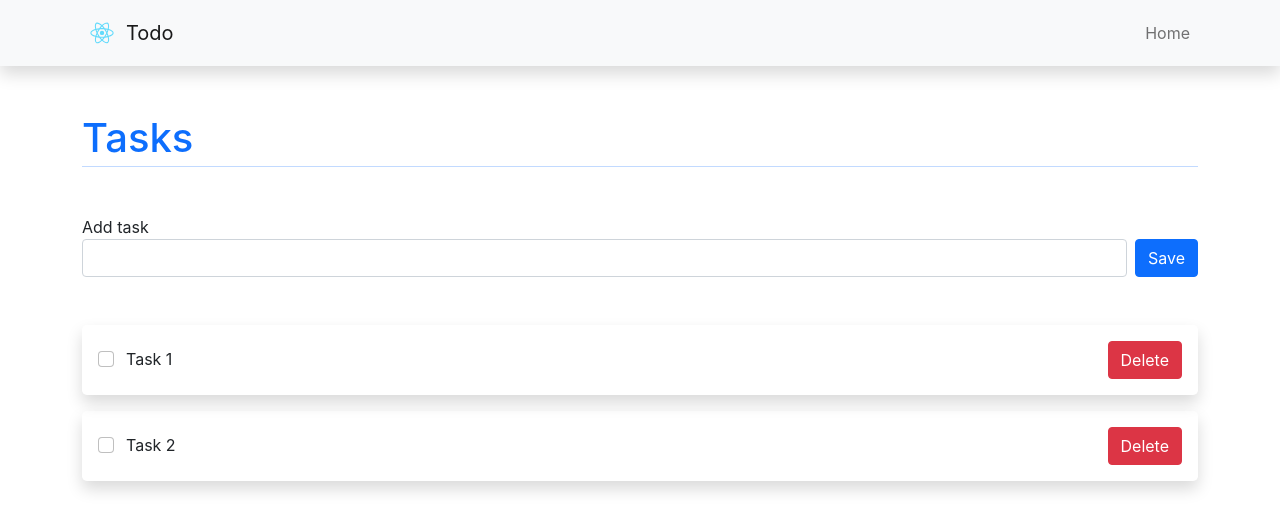
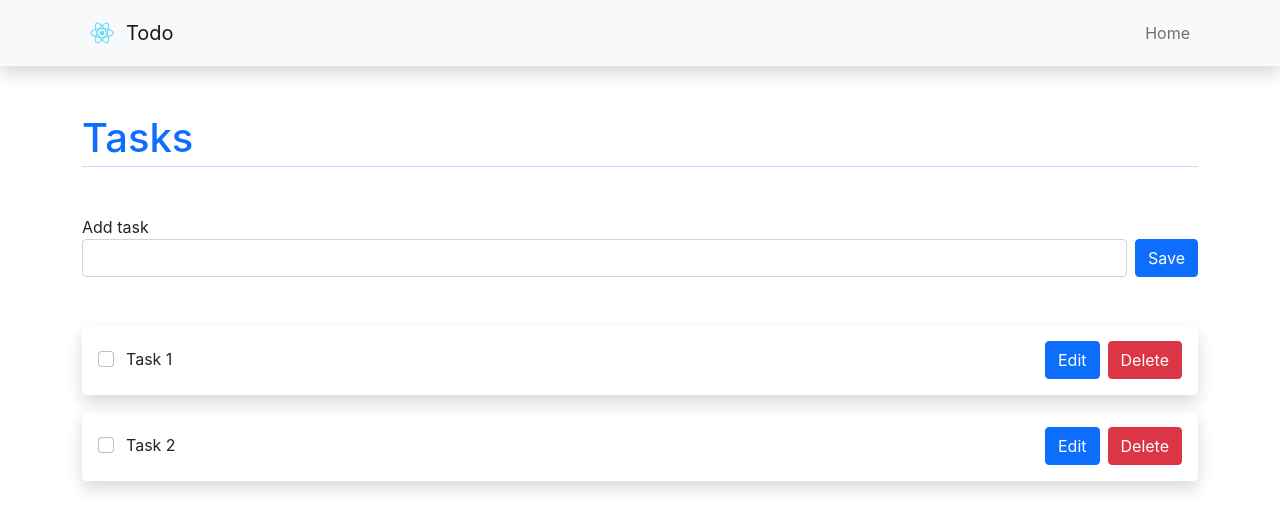
Before and after one commit to BryanBerger98/todo-react, a React (Create React App) app: page / in a window 1280 px wide. Shown: the top 530 px of the page. Built offline with nearby package versions, Linux system fonts and the light colour scheme.

Commit message:
feat(tasks): add edit task function

```diff
--- a/src/Components/Task.jsx
+++ b/src/Components/Task.jsx
@@ -1,14 +1,46 @@
+import { useContext, useState } from "react";
+import { TasksContext } from "../Context/TasksContext";
 import DeleteTaskButton from "./DeleteTaskButton";
 
 function Task(props) {
+
+    const tasksContext = useContext(TasksContext);
+
+    const [editMode, setEditMode] = useState(false);
+    const [taskValue, setTaskValue] = useState('');
+
+    const onEditTask = () => {
+        setTaskValue(props.task.title);
+        setEditMode(true);
+    }
+
+    const onSaveTask = () => {
+        tasksContext.editTask({...props.task, title: taskValue}, props.index);
+        setTaskValue('');
+        setEditMode(false);
+    }
+
+    const onChangeTaskInputValue = (event) => {
+        setTaskValue(event.target.value);
+    }
+
     return (
         <div className="p-3 rounded-3 shadow mb-3 d-flex">
-            <label className="flex-fill my-auto d-flex" htmlFor={'flexCheckDefault' + props.index}>
-                <div className="form-check">
-                    <input className="form-check-input" type="checkbox" id={'flexCheckDefault' + props.index} onChange={() => props.onCheckTask(props.index)} checked={props.task.checked} />
+            {
+                !editMode ?
+                <label className="flex-fill my-auto d-flex me-2" htmlFor={'flexCheckDefault' + props.index}>
+                    <div className="form-check">
+                        <input className="form-check-input" type="checkbox" id={'flexCheckDefault' + props.index} onChange={() => props.onCheckTask(props.index)} checked={props.task.checked} />
+                    </div>
+                    <p className="m-0 ms-1">{props.task.title}</p>
+                </label>
+                : <div className="form-group flex-fill my-auto me-2">
+                    <input type="text" className="form-control" value={taskValue} onChange={onChangeTaskInputValue} />
                 </div>
-                <p className="m-0 ms-1">{props.task.title}</p>
-            </label>
+            }
+            {!editMode ?
+                <button className="btn btn-primary me-2" type="button" onClick={onEditTask}>Edit</button>
+            : <button className="btn btn-success me-2" type="button" onClick={onSaveTask}>Save</button>}
             <DeleteTaskButton taskIndex={props.index} />
         </div>
     );
--- a/src/Components/Tasks.jsx
+++ b/src/Components/Tasks.jsx
@@ -9,7 +9,7 @@ function Tasks(props) {
 
     useEffect(() => {
         setTasks(tasksContext.getTasks());
-    });
+    }, [tasksContext]);
 
     const onCheckTask = (index) => {
         tasksContext.toggleCheckTask(index);
--- a/src/Containers/Home.jsx
+++ b/src/Containers/Home.jsx
@@ -1,4 +1,3 @@
-import { useState } from "react";
 import NewTaskForm from "../Components/NewTaskForm";
 import Tasks from "../Components/Tasks";
 
--- a/src/Context/TasksContext.jsx
+++ b/src/Context/TasksContext.jsx
@@ -37,12 +37,19 @@ const TasksContextProvider = props => {
         setTasks(tasksArr);
     }
 
+    const editTask = (task, taskIndex) => {
+        const tasksArr = [...tasks];
+        tasksArr[taskIndex] = task;
+        setTasks(tasksArr);
+    }
+
     return(
         <TasksContext.Provider value={{
             getTasks,
             addTask,
             toggleCheckTask,
-            deleteTask
+            deleteTask,
+            editTask
         }}>
             {props.children}
         </TasksContext.Provider>
```
